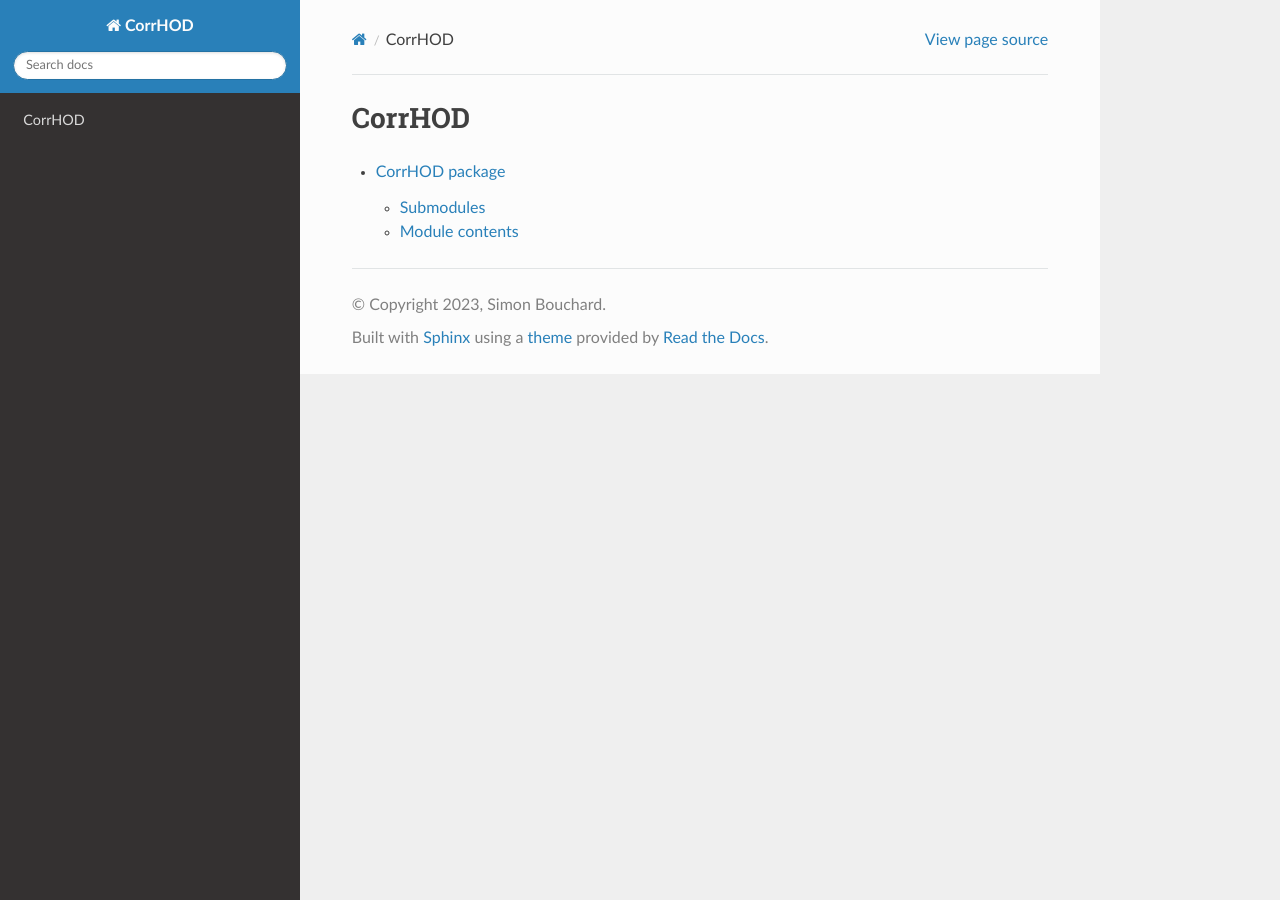
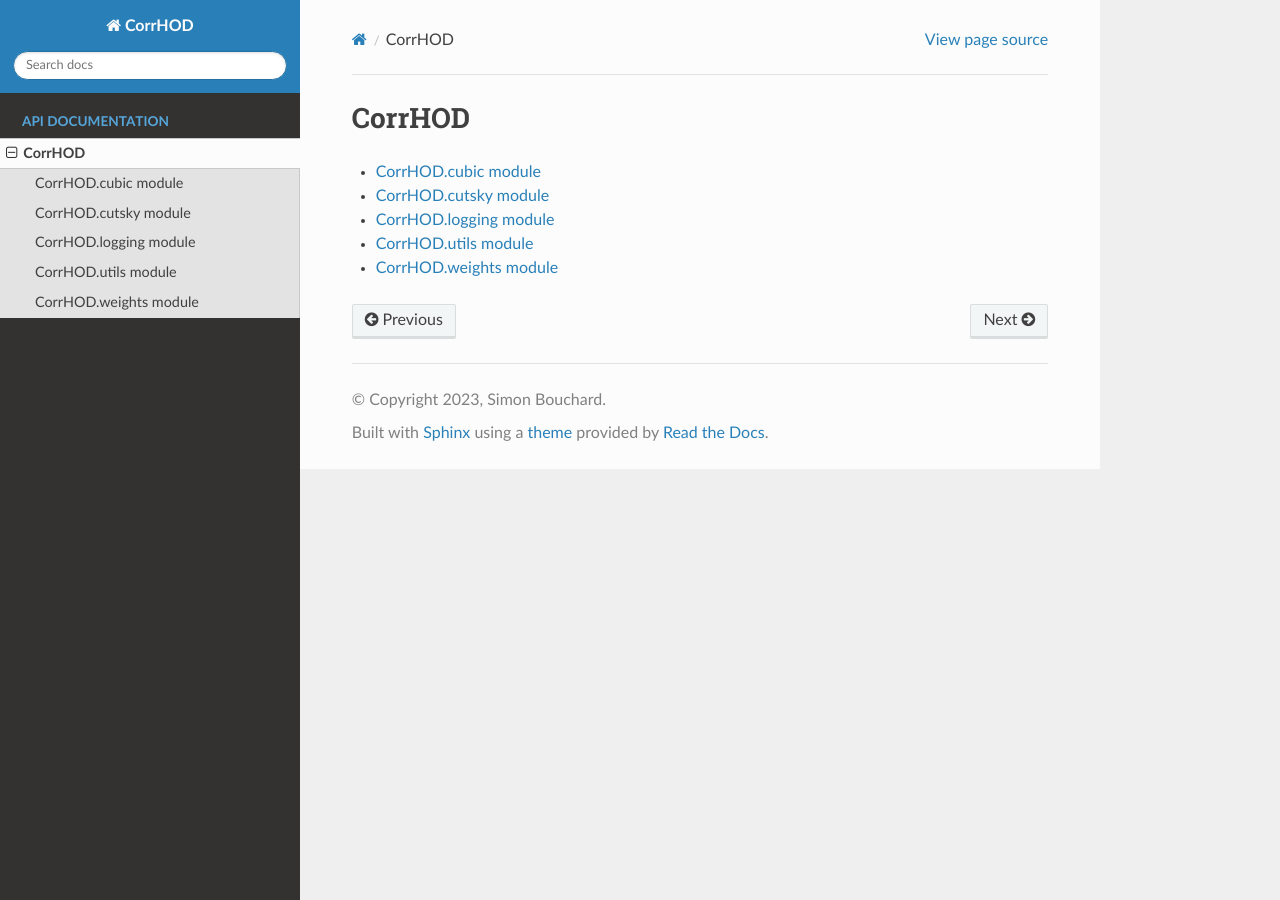
Before and after one commit to SBouchard01/CorrHOD, a Sphinx documentation site: the page built from docs/source/api.rst, in a window 1280 px wide. Built offline with Sphinx 7.4.7 and the Read the Docs theme 2.0.0, drawn with Linux system fonts in a browser that asks for light colours; pages that are not in the unit, such as notebooks, are missing from menus.

Commit message:
Creating rst docs

```diff
--- a/docs/source/api.rst
+++ b/docs/source/api.rst
@@ -4,4 +4,8 @@ CorrHOD
 .. toctree::
    :maxdepth: 2
 
-   CorrHOD
+   CorrHOD.cubic
+   CorrHOD.cutsky
+   CorrHOD.logging
+   CorrHOD.utils
+   CorrHOD.weights
```
Also changed, not shown: docs/index.rst (+40 -2 lines), docs/CorrHOD_cubic.rst (added), docs/CorrHOD_cutsky.rst (added), docs/catalogs.rst (added), docs/installation.rst (added), docs/logging.rst (added), docs/usage.rst (added), docs/weights.rst (added).
